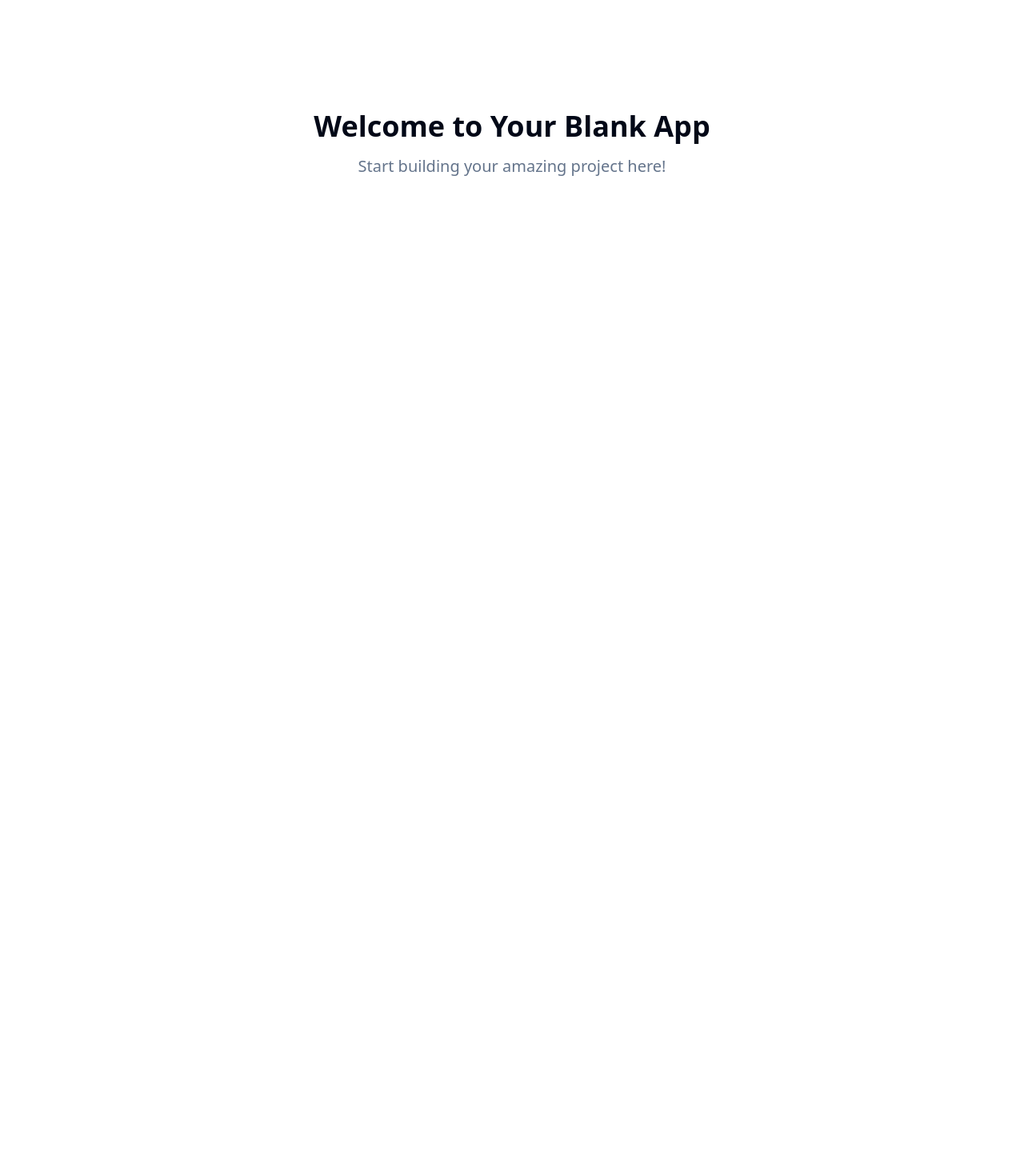
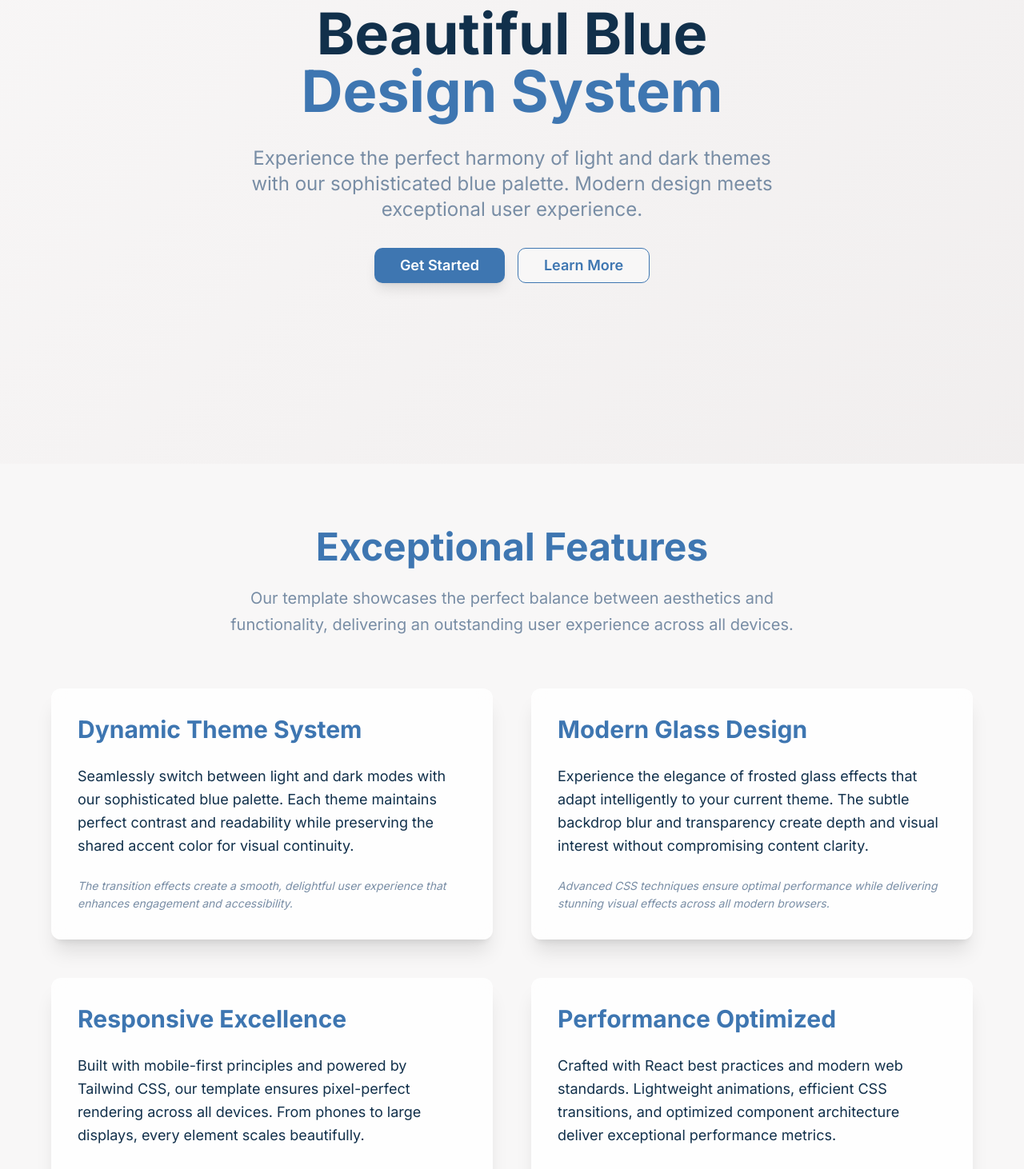
Before and after one commit to danielw-sudo/blue-anchor-theme, a React (Vite) app: page / in a window 1280 px wide. Shown: the part 220-1682 px from the top of the page at 80% size. Before the commit the page ends 800 px from the top, so only its background shows below. Built offline with nearby package versions, Linux system fonts and the light colour scheme.

Commit message:
Add theme-toggling content template
Implement a React template with light and dark modes, a shared accent color, and dynamic visual effects including hero section animations and frosted glass content cards.

```diff
--- a/index.html
+++ b/index.html
@@ -3,9 +3,12 @@
   <head>
     <meta charset="UTF-8" />
     <meta name="viewport" content="width=device-width, initial-scale=1.0" />
-    <title>blue-anchor-theme</title>
-    <meta name="description" content="Lovable Generated Project" />
+    <title>Blue Palette Theme Template</title>
+    <meta name="description" content="Modern content-driven webpage with dynamic theme toggle" />
     <meta name="author" content="Lovable" />
+    <link rel="preconnect" href="https://fonts.googleapis.com">
+    <link rel="preconnect" href="https://fonts.gstatic.com" crossorigin>
+    <link href="https://fonts.googleapis.com/css2?family=Inter:wght@300;400;500;600;700&display=swap" rel="stylesheet">
 
     <meta property="og:title" content="blue-anchor-theme" />
     <meta property="og:description" content="Lovable Generated Project" />
--- /dev/null
+++ b/src/components/ContentCard.tsx
@@ -0,0 +1,26 @@
+import { ReactNode } from "react";
+
+interface ContentCardProps {
+  title: string;
+  content: string;
+  note: string;
+  delay?: string;
+}
+
+export const ContentCard = ({ title, content, note, delay = "" }: ContentCardProps) => {
+  return (
+    <div className={`glass-light rounded-xl p-8 theme-transition hover:scale-105 shadow-xl animate-fade-in-scale opacity-0 ${delay}`}>
+      <h2 className="text-3xl font-bold text-accent mb-6 leading-tight">
+        {title}
+      </h2>
+
+      <p className="text-lg text-foreground leading-relaxed mb-6">
+        {content}
+      </p>
+
+      <p className="text-sm text-secondary italic leading-relaxed">
+        {note}
+      </p>
+    </div>
+  );
+};
--- /dev/null
+++ b/src/components/ContentSection.tsx
@@ -0,0 +1,51 @@
+import { ContentCard } from "./ContentCard";
+
+export const ContentSection = () => {
+  return (
+    <section className="min-h-screen py-20 px-6 bg-background theme-transition">
+      <div className="max-w-6xl mx-auto">
+        <div className="text-center mb-16 animate-fade-in-up opacity-0">
+          <h2 className="text-4xl md:text-5xl font-bold text-accent mb-6">
+            Exceptional Features
+          </h2>
+          <p className="text-xl text-secondary max-w-3xl mx-auto leading-relaxed">
+            Our template showcases the perfect balance between aesthetics and functionality,
+            delivering an outstanding user experience across all devices.
+          </p>
+        </div>
+
+        <div className="grid md:grid-cols-2 gap-8 lg:gap-12">
+          <ContentCard
+            title="Dynamic Theme System"
+            content="Seamlessly switch between light and dark modes with our sophisticated blue palette. Each theme maintains perfect contrast and readability while preserving the shared accent color for visual continuity."
+            note="The transition effects create a smooth, delightful user experience that enhances engagement and accessibility."
+            delay="animate-delay-100"
+          />
+
+          <ContentCard
+            title="Modern Glass Design"
+            content="Experience the elegance of frosted glass effects that adapt intelligently to your current theme. The subtle backdrop blur and transparency create depth and visual interest without compromising content clarity."
+            note="Advanced CSS techniques ensure optimal performance while delivering stunning visual effects across all modern browsers."
+            delay="animate-delay-200"
+          />
+        </div>
+
+        <div className="mt-12 grid md:grid-cols-2 gap-8 lg:gap-12">
+          <ContentCard
+            title="Responsive Excellence"
+            content="Built with mobile-first principles and powered by Tailwind CSS, our template ensures pixel-perfect rendering across all devices. From phones to large displays, every element scales beautifully."
+            note="Comprehensive breakpoint system guarantees optimal user experience regardless of screen size or device orientation."
+            delay="animate-delay-300"
+          />
+
+          <ContentCard
+            title="Performance Optimized"
+            content="Crafted with React best practices and modern web standards. Lightweight animations, efficient CSS transitions, and optimized component architecture deliver exceptional performance metrics."
+            note="Core Web Vitals optimization ensures fast loading times and smooth interactions for superior user satisfaction."
+            delay="animate-delay-200"
+          />
+        </div>
+      </div>
+    </section>
+  );
+};
--- /dev/null
+++ b/src/components/HeroSection.tsx
@@ -0,0 +1,35 @@
+import { Button } from "@/components/ui/button";
+
+export const HeroSection = () => {
+  return (
+    <section className="hero-gradient min-h-screen flex items-center justify-center px-6 theme-transition">
+      <div className="max-w-4xl mx-auto text-center space-y-8">
+        <h1 className="text-5xl md:text-7xl font-bold text-primary animate-fade-in-up opacity-0">
+          Beautiful Blue
+          <span className="block text-accent">Design System</span>
+        </h1>
+
+        <p className="text-xl md:text-2xl text-secondary max-w-2xl mx-auto leading-relaxed animate-fade-in-up opacity-0 animate-delay-100">
+          Experience the perfect harmony of light and dark themes with our sophisticated blue palette.
+          Modern design meets exceptional user experience.
+        </p>
+
+        <div className="flex flex-col sm:flex-row gap-4 justify-center animate-fade-in-up opacity-0 animate-delay-200">
+          <Button
+            size="lg"
+            className="bg-accent hover:bg-accent/90 text-accent-foreground font-semibold px-8 py-4 text-lg hover:scale-105 theme-transition shadow-lg"
+          >
+            Get Started
+          </Button>
+          <Button
+            variant="outline"
+            size="lg"
+            className="border-accent text-accent hover:bg-accent hover:text-accent-foreground font-semibold px-8 py-4 text-lg hover:scale-105 theme-transition"
+          >
+            Learn More
+          </Button>
+        </div>
+      </div>
+    </section>
+  );
+};
--- /dev/null
+++ b/src/components/ThemeToggle.tsx
@@ -0,0 +1,25 @@
+import { Moon, Sun } from "lucide-react";
+import { Button } from "@/components/ui/button";
+
+interface ThemeToggleProps {
+  isDark: boolean;
+  onToggle: () => void;
+}
+
+export const ThemeToggle = ({ isDark, onToggle }: ThemeToggleProps) => {
+  return (
+    <Button
+      onClick={onToggle}
+      variant="outline"
+      size="lg"
+      className="theme-transition fixed top-6 right-6 z-50 bg-card/80 backdrop-blur-sm border-border/50 hover:bg-accent hover:scale-105 shadow-lg"
+    >
+      {isDark ? (
+        <Sun className="h-5 w-5 mr-2" />
+      ) : (
+        <Moon className="h-5 w-5 mr-2" />
+      )}
+      {isDark ? "Light" : "Dark"}
+    </Button>
+  );
+};
--- a/src/index.css
+++ b/src/index.css
@@ -8,81 +8,93 @@ All colors MUST be HSL.
 
 @layer base {
   :root {
-    --background: 0 0% 100%;
-    --foreground: 222.2 84% 4.9%;
+    /* Blue Palette Theme - Light Mode */
+    --background: 0 10% 97%; /* #F9F7F7 */
+    --foreground: 208 63% 18%; /* #112D4E */
 
     --card: 0 0% 100%;
-    --card-foreground: 222.2 84% 4.9%;
+    --card-foreground: 208 63% 18%;
 
     --popover: 0 0% 100%;
-    --popover-foreground: 222.2 84% 4.9%;
+    --popover-foreground: 208 63% 18%;
 
-    --primary: 222.2 47.4% 11.2%;
-    --primary-foreground: 210 40% 98%;
+    --primary: 208 63% 18%; /* #112D4E */
+    --primary-foreground: 0 0% 100%;
 
-    --secondary: 210 40% 96.1%;
-    --secondary-foreground: 222.2 47.4% 11.2%;
+    --secondary: 212 20% 56%; /* #748DA6 */
+    --secondary-foreground: 208 63% 18%;
 
-    --muted: 210 40% 96.1%;
-    --muted-foreground: 215.4 16.3% 46.9%;
+    --muted: 0 10% 95%;
+    --muted-foreground: 212 20% 56%;
 
-    --accent: 210 40% 96.1%;
-    --accent-foreground: 222.2 47.4% 11.2%;
+    --accent: 211 48% 47%; /* #3F72AF - Shared accent */
+    --accent-foreground: 0 0% 100%;
 
     --destructive: 0 84.2% 60.2%;
-    --destructive-foreground: 210 40% 98%;
+    --destructive-foreground: 0 0% 100%;
 
-    --border: 214.3 31.8% 91.4%;
-    --input: 214.3 31.8% 91.4%;
-    --ring: 222.2 84% 4.9%;
+    --border: 0 10% 90%;
+    --input: 0 10% 90%;
+    --ring: 211 48% 47%;
 
-    --radius: 0.5rem;
+    --radius: 0.75rem;
+
+    /* Gradient colors for hero sections */
+    --hero-gradient-start: 0 10% 97%;
+    --hero-gradient-end: 0 8% 94%;
+
+    /* Glass effect colors */
+    --glass-bg: 0 0% 100% / 0.8;
+    --glass-border: 0 0% 100% / 0.2;
 
     --sidebar-background: 0 0% 98%;
-
     --sidebar-foreground: 240 5.3% 26.1%;
-
     --sidebar-primary: 240 5.9% 10%;
-
     --sidebar-primary-foreground: 0 0% 98%;
-
     --sidebar-accent: 240 4.8% 95.9%;
-
     --sidebar-accent-foreground: 240 5.9% 10%;
-
     --sidebar-border: 220 13% 91%;
-
     --sidebar-ring: 217.2 91.2% 59.8%;
   }
 
   .dark {
-    --background: 222.2 84% 4.9%;
-    --foreground: 210 40% 98%;
+    /* Blue Palette Theme - Dark Mode */
+    --background: 208 63% 18%; /* #112D4E */
+    --foreground: 217 33% 85%; /* #DBE2EF */
 
-    --card: 222.2 84% 4.9%;
-    --card-foreground: 210 40% 98%;
+    --card: 208 63% 18%;
+    --card-foreground: 217 33% 85%;
 
-    --popover: 222.2 84% 4.9%;
-    --popover-foreground: 210 40% 98%;
+    --popover: 208 63% 18%;
+    --popover-foreground: 217 33% 85%;
 
-    --primary: 210 40% 98%;
-    --primary-foreground: 222.2 47.4% 11.2%;
+    --primary: 217 33% 85%; /* #DBE2EF */
+    --primary-foreground: 208 63% 18%;
 
-    --secondary: 217.2 32.6% 17.5%;
-    --secondary-foreground: 210 40% 98%;
+    --secondary: 216 36% 75%; /* #AEC1D9 */
+    --secondary-foreground: 217 33% 85%;
 
-    --muted: 217.2 32.6% 17.5%;
-    --muted-foreground: 215 20.2% 65.1%;
+    --muted: 208 55% 22%;
+    --muted-foreground: 216 36% 75%;
 
-    --accent: 217.2 32.6% 17.5%;
-    --accent-foreground: 210 40% 98%;
+    --accent: 211 48% 47%; /* #3F72AF - Shared accent */
+    --accent-foreground: 0 0% 100%;
 
     --destructive: 0 62.8% 30.6%;
-    --destructive-foreground: 210 40% 98%;
+    --destructive-foreground: 0 0% 100%;
 
-    --border: 217.2 32.6% 17.5%;
-    --input: 217.2 32.6% 17.5%;
-    --ring: 212.7 26.8% 83.9%;
+    --border: 208 55% 25%;
+    --input: 208 55% 25%;
+    --ring: 211 48% 47%;
+
+    /* Gradient colors for hero sections - dark mode */
+    --hero-gradient-start: 208 63% 18%;
+    --hero-gradient-end: 208 55% 22%;
+
+    /* Glass effect colors - dark mode */
+    --glass-bg: 208 63% 18% / 0.8;
+    --glass-border: 217 33% 85% / 0.1;
+
     --sidebar-background: 240 5.9% 10%;
     --sidebar-foreground: 240 4.8% 95.9%;
     --sidebar-primary: 224.3 76.3% 48%;
@@ -100,6 +112,71 @@ All colors MUST be HSL.
   }
 
   body {
-    @apply bg-background text-foreground;
+    @apply bg-background text-foreground font-inter;
+    transition: background-color 0.3s ease, color 0.3s ease;
   }
 }
+
+@layer utilities {
+  /* Hero gradient backgrounds */
+  .hero-gradient {
+    background: linear-gradient(135deg, hsl(var(--hero-gradient-start)), hsl(var(--hero-gradient-end)));
+  }
+
+  /* Glass morphism effects */
+  .glass-light {
+    background: hsl(var(--glass-bg));
+    backdrop-filter: blur(10px);
+    border: 1px solid hsl(var(--glass-border));
+  }
+
+  /* Smooth transitions for theme switching */
+  .theme-transition {
+    transition: all 0.3s cubic-bezier(0.4, 0, 0.2, 1);
+  }
+
+  /* Animation keyframes */
+  @keyframes fadeInUp {
+    from {
+      opacity: 0;
+      transform: translateY(30px) scale(0.95);
+    }
+    to {
+      opacity: 1;
+      transform: translateY(0) scale(1);
+    }
+  }
+
+  @keyframes fadeInScale {
+    from {
+      opacity: 0;
+      transform: scale(0.9);
+    }
+    to {
+      opacity: 1;
+      transform: scale(1);
+    }
+  }
+
+  /* Animation classes */
+  .animate-fade-in-up {
+    animation: fadeInUp 0.8s ease-out forwards;
+  }
+
+  .animate-fade-in-scale {
+    animation: fadeInScale 0.6s ease-out forwards;
+  }
+
+  /* Staggered animation delays */
+  .animate-delay-100 {
+    animation-delay: 0.1s;
+  }
+
+  .animate-delay-200 {
+    animation-delay: 0.2s;
+  }
+
+  .animate-delay-300 {
+    animation-delay: 0.3s;
+  }
+}
--- a/src/pages/Index.tsx
+++ b/src/pages/Index.tsx
@@ -1,12 +1,29 @@
-// Update this page (the content is just a fallback if you fail to update the page)
+import { useState, useEffect } from "react";
+import { ThemeToggle } from "@/components/ThemeToggle";
+import { HeroSection } from "@/components/HeroSection";
+import { ContentSection } from "@/components/ContentSection";
 
 const Index = () => {
+  const [isDark, setIsDark] = useState(false);
+
+  useEffect(() => {
+    const root = document.documentElement;
+    if (isDark) {
+      root.classList.add('dark');
+    } else {
+      root.classList.remove('dark');
+    }
+  }, [isDark]);
+
+  const toggleTheme = () => {
+    setIsDark(!isDark);
+  };
+
   return (
-    <div className="min-h-screen flex items-center justify-center bg-background">
-      <div className="text-center">
-        <h1 className="text-4xl font-bold mb-4">Welcome to Your Blank App</h1>
-        <p className="text-xl text-muted-foreground">Start building your amazing project here!</p>
-      </div>
+    <div className="min-h-screen bg-background theme-transition">
+      <ThemeToggle isDark={isDark} onToggle={toggleTheme} />
+      <HeroSection />
+      <ContentSection />
     </div>
   );
 };
--- a/tailwind.config.ts
+++ b/tailwind.config.ts
@@ -18,6 +18,9 @@ export default {
 			}
 		},
 		extend: {
+			fontFamily: {
+				inter: ['Inter', 'sans-serif'],
+			},
 			colors: {
 				border: 'hsl(var(--border))',
 				input: 'hsl(var(--input))',
```
